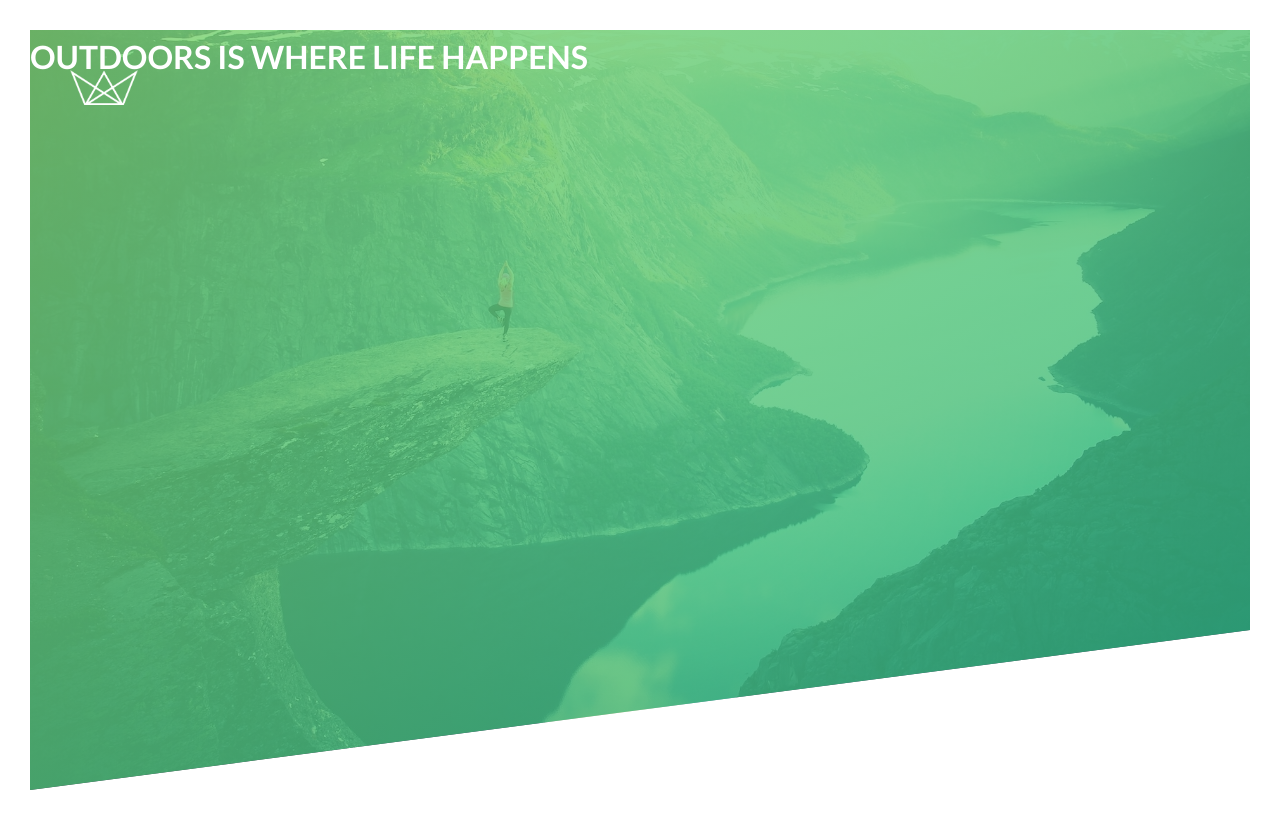
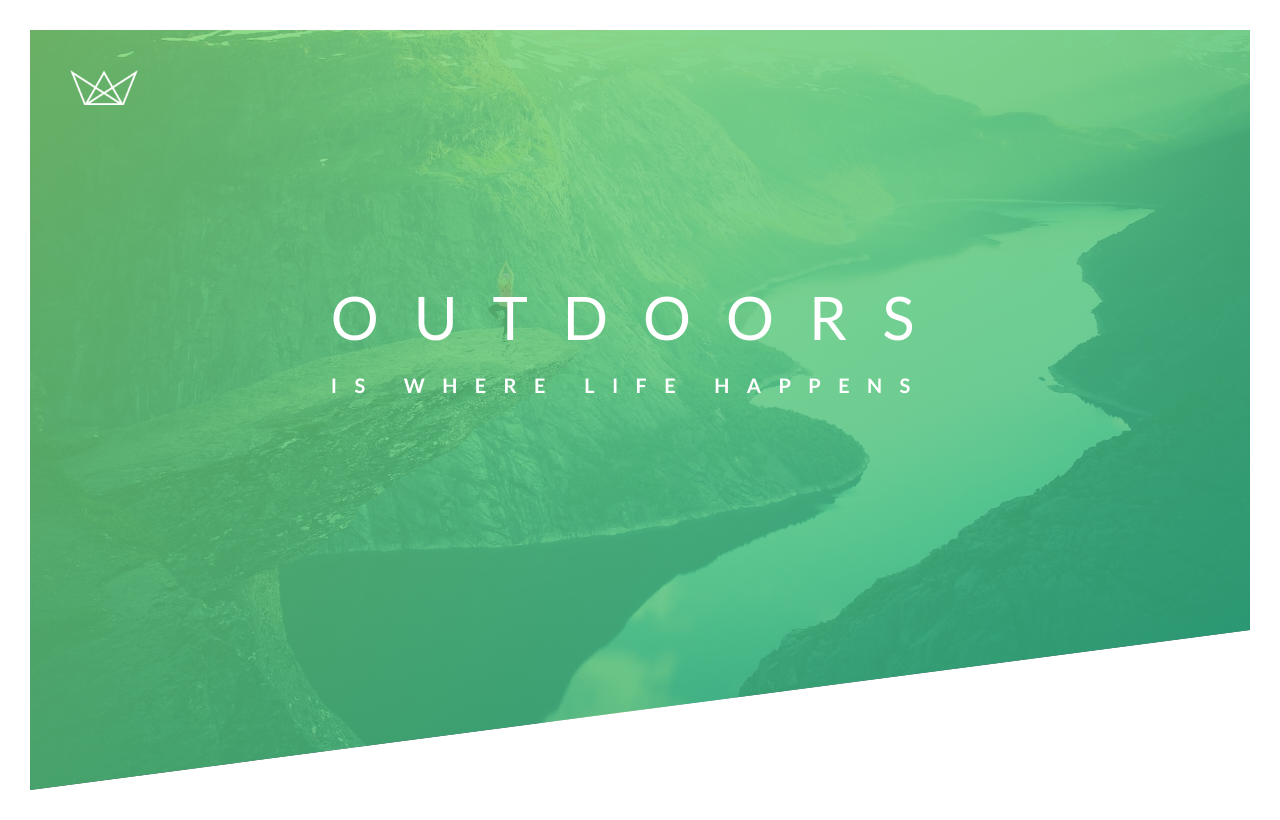
Before and after one commit to CodefulDom/advanced-css-masterclass-schmeditmann, a plain HTML site: page Natours/starter/index.html in a window 1280 px wide. Drawn offline with Linux system fonts and the light colour scheme; files that its build step writes are made by us from their sources.

Commit message:
:art: css

```diff
--- a/Natours/starter/css/style.css
+++ b/Natours/starter/css/style.css
@@ -46,7 +46,22 @@ body {
 }
 
 .heading-primary-main {
+	display: block;
+	font-size: 60px;
+	font-weight: 400;
+	letter-spacing: 35px;
 }
 
 .heading-primary-sub {
+	display: block;
+	font-size: 20px;
+	font-weight: 700;
+	letter-spacing: 17.4px;
 }
+
+.text-box {
+	position: absolute;
+	top: 40%;
+	left: 50%;
+	transform: translate(-50%, -50%);
+}
--- a/Natours/starter/index.html
+++ b/Natours/starter/index.html
@@ -17,11 +17,12 @@
 			<div class="logo-box">
 				<img src="img/logo-white.png" alt="logo" class="logo" />
 			</div>
-
-			<h1 class="heading-primary">
-				<span class="primary-main">Outdoors</span>
-				<span class="primary-sub">is where life happens</span>
-			</h1>
+			<div class="text-box">
+				<h1 class="heading-primary">
+					<span class="heading-primary-main">Outdoors</span>
+					<span class="heading-primary-sub">is where life happens</span>
+				</h1>
+			</div>
 		</header>
 	</body>
 </html>
```
